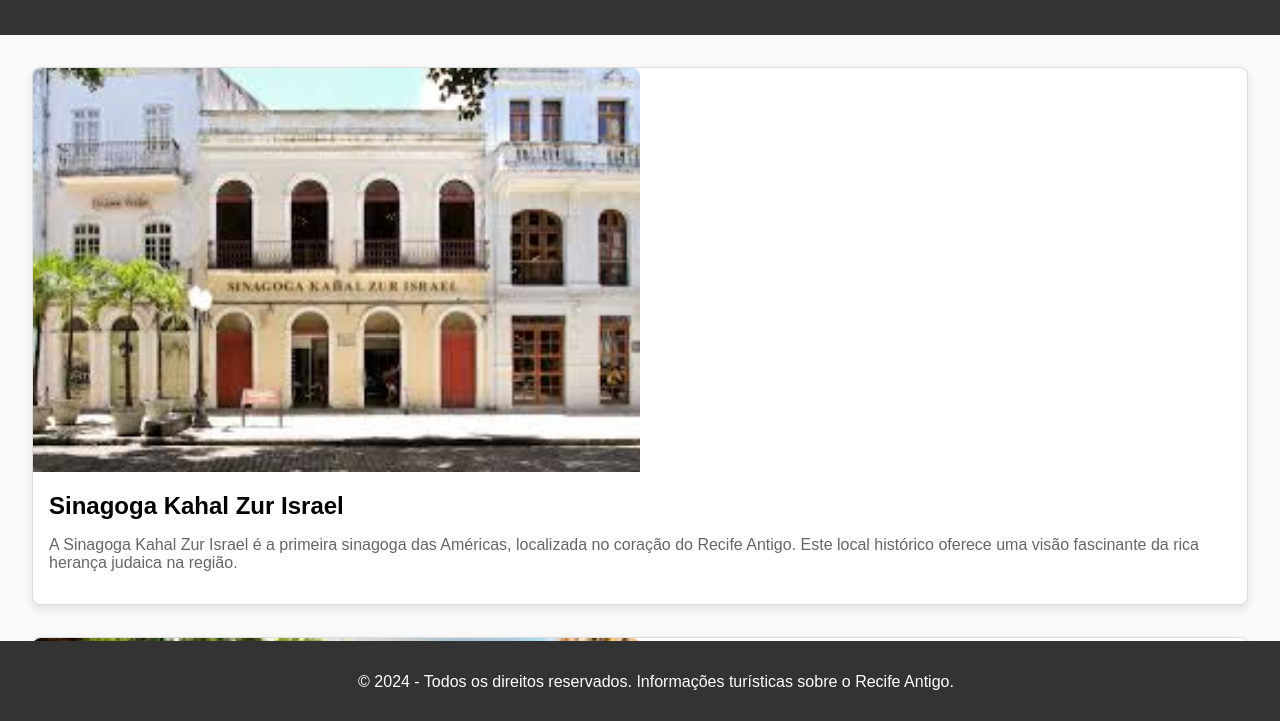
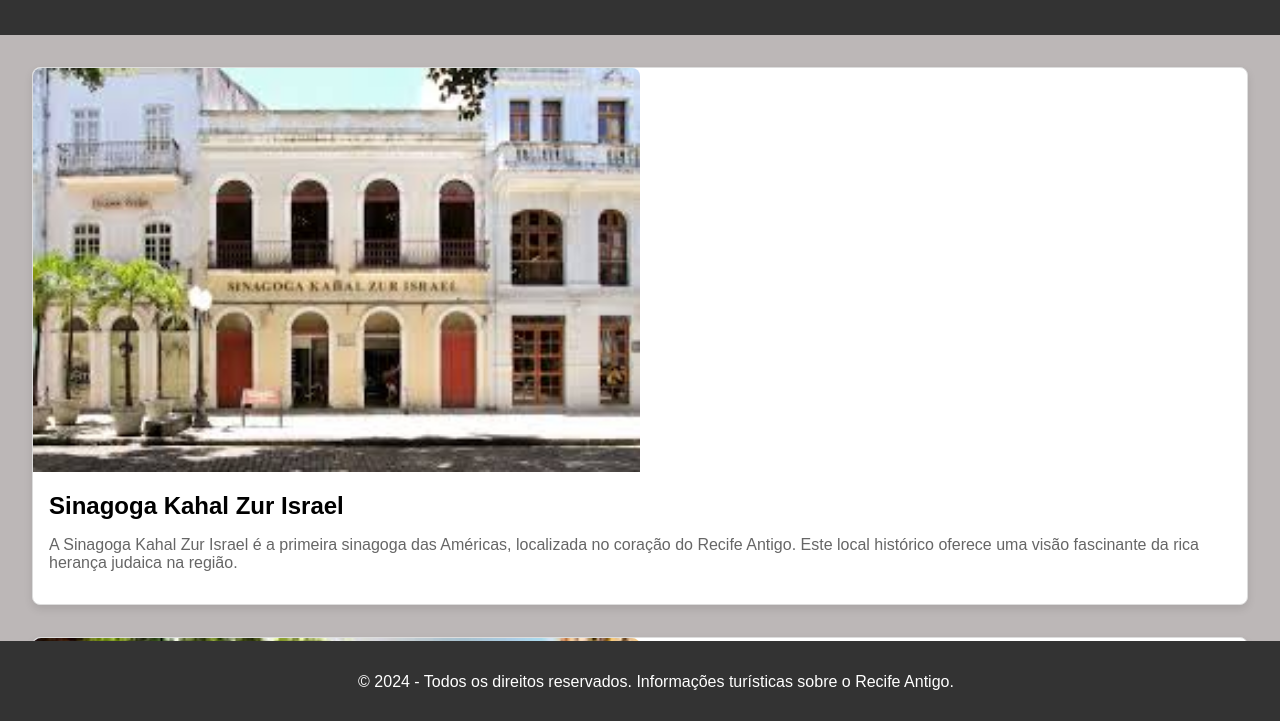
Before and after one commit to Areane-collab/desenvolvimento_recife, a plain HTML site: page nova_pagina.html in a window 1280 px wide. Shown: the part 77-798 px from the top of the page. Drawn offline with Linux system fonts and the light colour scheme.

Commit message:
mudança css

```diff
--- a/nova_pagina.html
+++ b/nova_pagina.html
@@ -9,7 +9,7 @@
             font-family: Arial, sans-serif;
             margin: 0;
             padding: 0;
-            background-color: #f9f9f9;
+            background-color: #bcb7b7;
         }
         header {
             background-color: #333;
```
